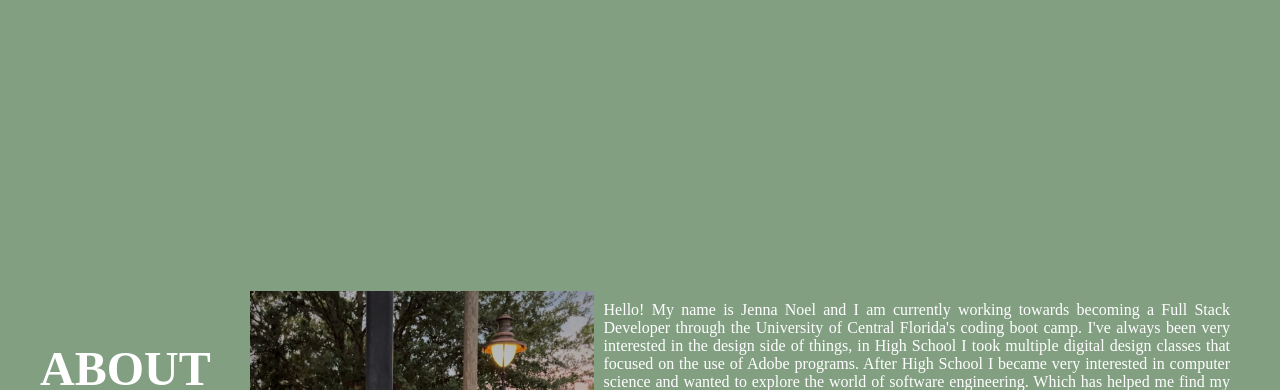
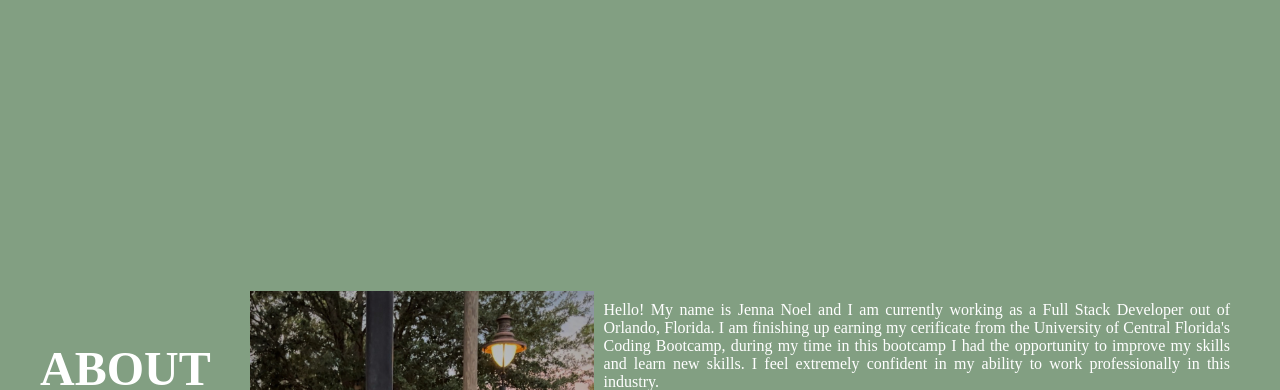
Before and after one commit to Jennanoel/portfolio-webpage, a plain HTML site: page index.html in a window 1280 px wide. Shown: the part 410-800 px from the top of the page. Drawn offline with Linux system fonts and the light colour scheme.

Commit message:
Update index.html
updating my about me section

```diff
--- a/index.html
+++ b/index.html
@@ -25,7 +25,7 @@
 
             <img src="./93A97495-3924-46C3-BA02-0BE718970BC5.JPG">
             <div class="intro">
-              <p> Hello! My name is Jenna Noel and I am currently working towards becoming a Full Stack Developer through the University of Central Florida's coding boot camp. I've always been very interested in the design side of things, in High School I took multiple digital design classes that focused on the use of Adobe programs. After High School I became very interested in computer science and wanted to explore the world of software engineering. Which has helped me find my passion, I love the aspect of combining the engineering of web applications and the stylization.</p>
+              <p> Hello! My name is Jenna Noel and I am currently working as a Full Stack Developer out of Orlando, Florida. I am finishing up earning my cerificate from the University of Central Florida's Coding Bootcamp, during my time in this bootcamp I had the opportunity to improve my skills and learn new skills. I feel extremely confident in my ability to work professionally in this industry.</p>
             </div>
           </div>
         </section>
```
